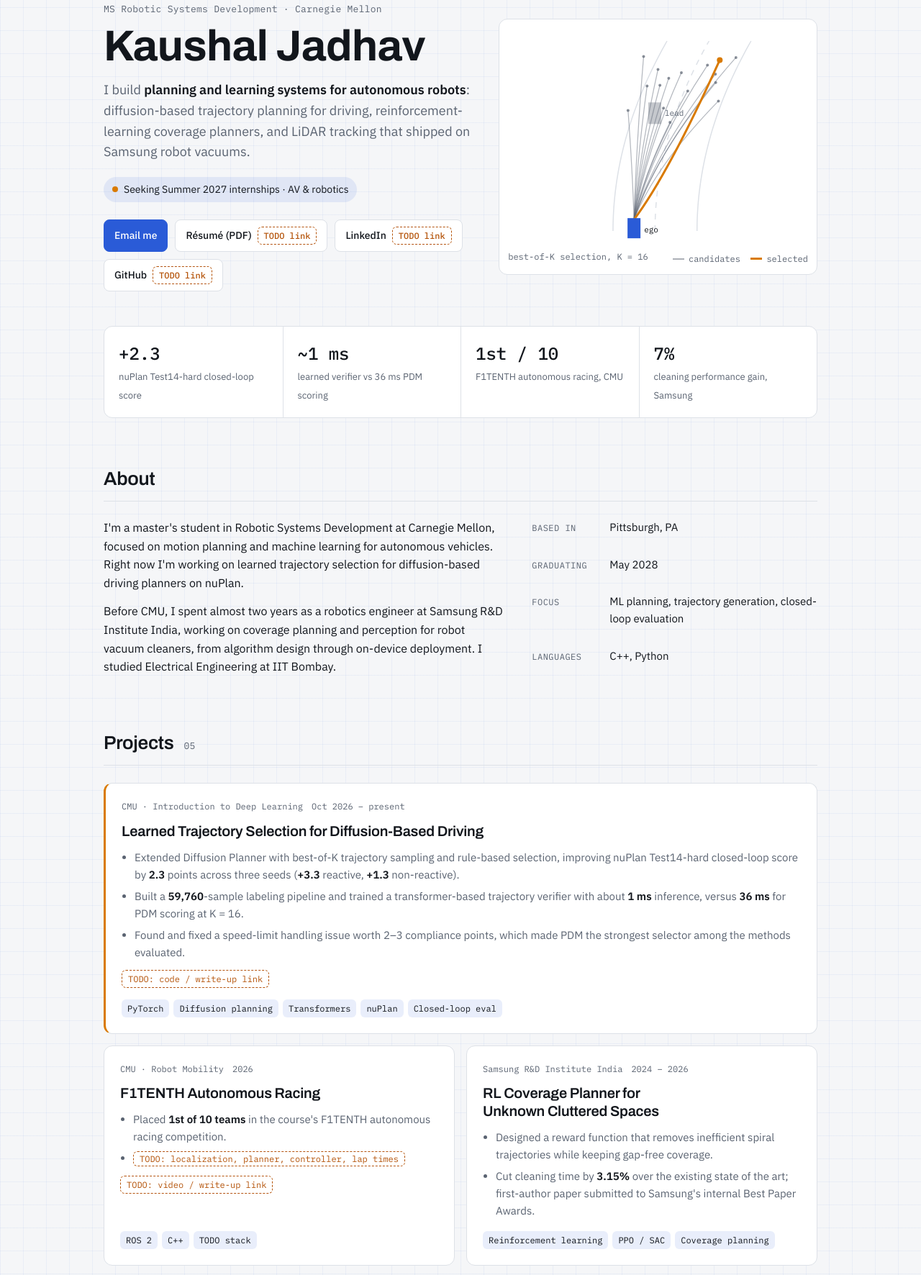
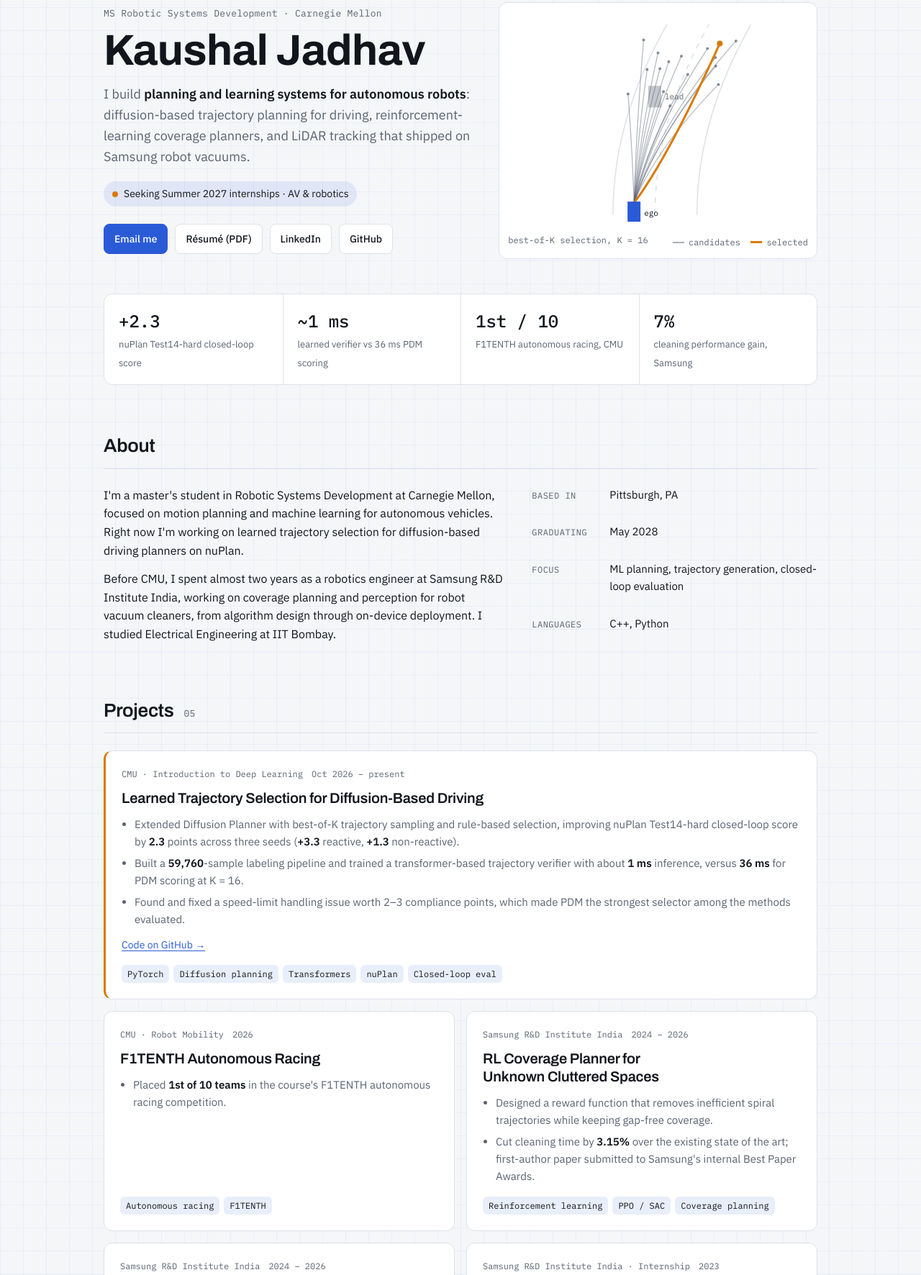
Before and after one commit to kaushaljadhav512/kaushaljadhav512.github.io, a plain HTML site: page index.html in a window 1280 px wide. Shown: the part 118-1890 px from the top of the page at 72% size. Drawn offline with Linux system fonts and the light colour scheme.

Commit message:
Add resume PDF, fill in links, update details from resume

```diff
--- a/index.html
+++ b/index.html
@@ -233,9 +233,9 @@ footer { padding: 48px 0 40px; color: var(--muted); font-size: 13px; font-family
       <span class="status">Seeking Summer 2027 internships · AV &amp; robotics</span>
       <div class="actions">
         <a class="btn primary" href="mailto:ksjadhav@andrew.cmu.edu">Email me</a>
-        <a class="btn" href="#">Résumé (PDF) <span class="todo">TODO link</span></a>
-        <a class="btn" href="#">LinkedIn <span class="todo">TODO link</span></a>
-        <a class="btn" href="#">GitHub <span class="todo">TODO link</span></a>
+        <a class="btn" href="Kaushal_Jadhav_Resume.pdf" target="_blank" rel="noopener">Résumé (PDF)</a>
+        <a class="btn" href="https://www.linkedin.com/in/kaushal-jdv/" target="_blank" rel="noopener">LinkedIn</a>
+        <a class="btn" href="https://github.com/kaushaljadhav512" target="_blank" rel="noopener">GitHub</a>
       </div>
     </div>
     <figure class="sketch" style="margin:0">
@@ -282,7 +282,7 @@ footer { padding: 48px 0 40px; color: var(--muted); font-size: 13px; font-family
           <li>Built a <strong>59,760</strong>-sample labeling pipeline and trained a transformer-based trajectory verifier with about <strong>1 ms</strong> inference, versus <strong>36 ms</strong> for PDM scoring at K = 16.</li>
           <li>Found and fixed a speed-limit handling issue worth 2–3 compliance points, which made PDM the strongest selector among the methods evaluated.</li>
         </ul>
-        <div class="links"><a class="todo" href="#">TODO: code / write-up link</a></div>
+        <div class="links"><a href="https://github.com/kaushaljadhav512/diffusion-planner-scorer" target="_blank" rel="noopener">Code on GitHub →</a></div>
         <div class="tags"><span class="tag">PyTorch</span><span class="tag">Diffusion planning</span><span class="tag">Transformers</span><span class="tag">nuPlan</span><span class="tag">Closed-loop eval</span></div>
       </article>
 
@@ -291,10 +291,8 @@ footer { padding: 48px 0 40px; color: var(--muted); font-size: 13px; font-family
         <h3>F1TENTH Autonomous Racing</h3>
         <ul>
           <li>Placed <strong>1st of 10 teams</strong> in the course's F1TENTH autonomous racing competition.</li>
-          <li><span class="todo">TODO: localization, planner, controller, lap times</span></li>
         </ul>
-        <div class="links"><a class="todo" href="#">TODO: video / write-up link</a></div>
-        <div class="tags"><span class="tag">ROS 2</span><span class="tag">C++</span><span class="tag">TODO stack</span></div>
+        <div class="tags"><span class="tag">Autonomous racing</span><span class="tag">F1TENTH</span></div>
       </article>
 
       <article class="project">
@@ -322,7 +320,7 @@ footer { padding: 48px 0 40px; color: var(--muted); font-size: 13px; font-family
         <h3>2D LiDAR Person Detection &amp; Tracking</h3>
         <ul>
           <li>Detected legs in low-light, cluttered rooms with Euclidean clustering and a Random Forest classifier.</li>
-          <li>Kalman filter and Hungarian matching in C++ as ROS packages; deployed on-device and merged into upcoming products. Runner-up, CTO's Project Award (75 interns).</li>
+          <li>Kalman filter and Hungarian matching in C++ as ROS packages, validated in Gazebo; deployed on-device, demoed to the institute's Managing Director, and merged into upcoming products. Runner-up, CTO's Project Award (75 interns).</li>
         </ul>
         <div class="tags"><span class="tag">C++</span><span class="tag">ROS</span><span class="tag">LiDAR</span><span class="tag">Kalman filter</span></div>
       </article>
@@ -369,6 +367,7 @@ footer { padding: 48px 0 40px; color: var(--muted); font-size: 13px; font-family
       <div>
         <h3>Indian Institute of Technology Bombay</h3>
         <p>BTech, Electrical Engineering</p>
+        <p>Convener, Electronics and Robotics Club (2021–22) · Core Team Member, Inter IIT Tech Meet 11.0 (2022–23)</p>
         <span class="when">May 2024 · Mumbai, India</span>
       </div>
     </div>
@@ -390,8 +389,8 @@ footer { padding: 48px 0 40px; color: var(--muted); font-size: 13px; font-family
       <p>I'm looking for Summer 2027 internships in autonomous driving and robotics, especially ML planning and trajectory generation. Email is the fastest way to reach me.</p>
       <div class="actions" style="margin-top:0">
         <a class="btn primary" href="mailto:ksjadhav@andrew.cmu.edu">Email me</a>
-        <a class="btn" href="#">LinkedIn <span class="todo">TODO link</span></a>
-        <a class="btn" href="#">GitHub <span class="todo">TODO link</span></a>
+        <a class="btn" href="https://www.linkedin.com/in/kaushal-jdv/" target="_blank" rel="noopener">LinkedIn</a>
+        <a class="btn" href="https://github.com/kaushaljadhav512" target="_blank" rel="noopener">GitHub</a>
       </div>
       <span class="addr">ksjadhav@andrew.cmu.edu</span>
     </div>
```
Also changed, not shown: 1 other file.
